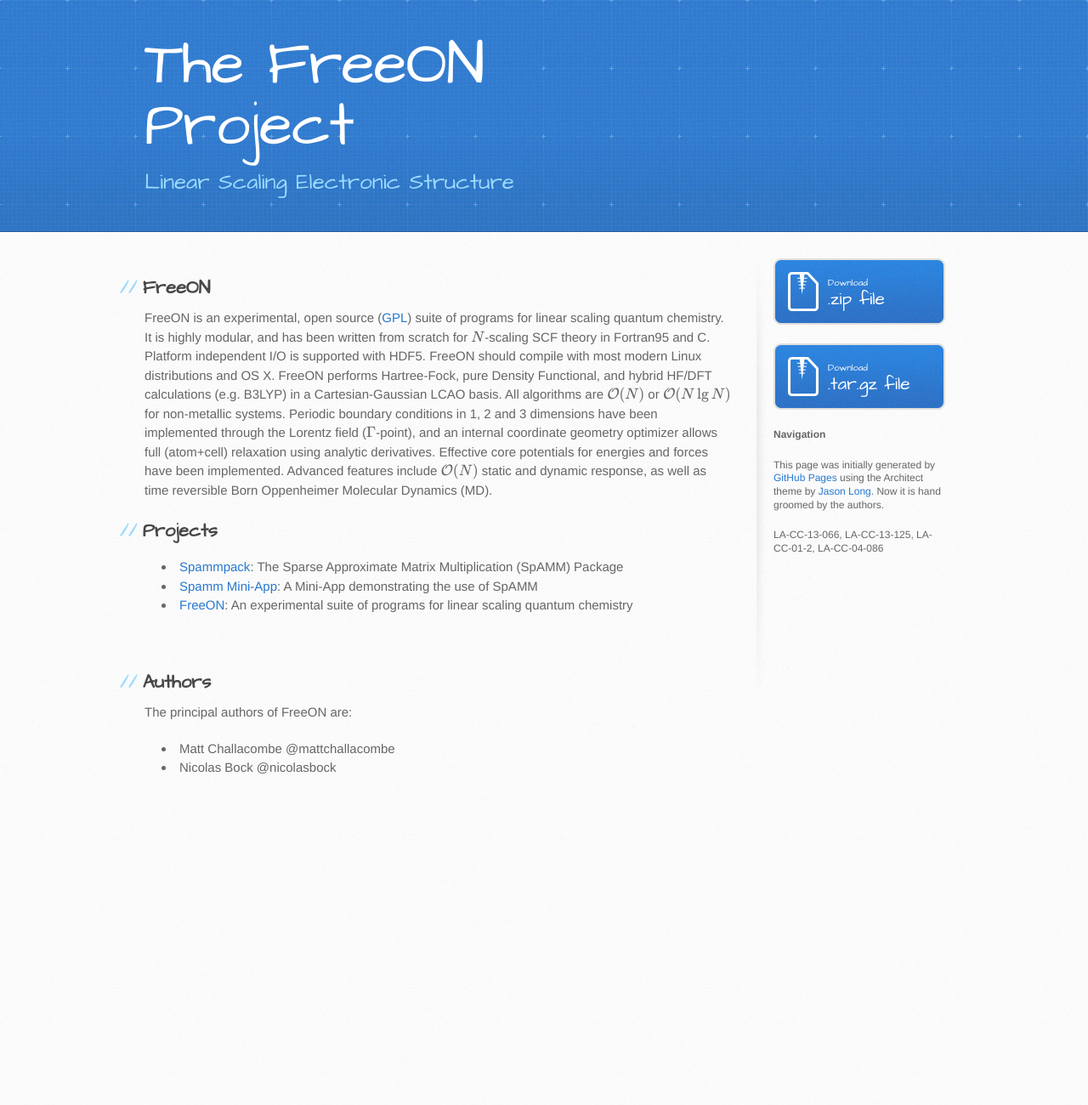
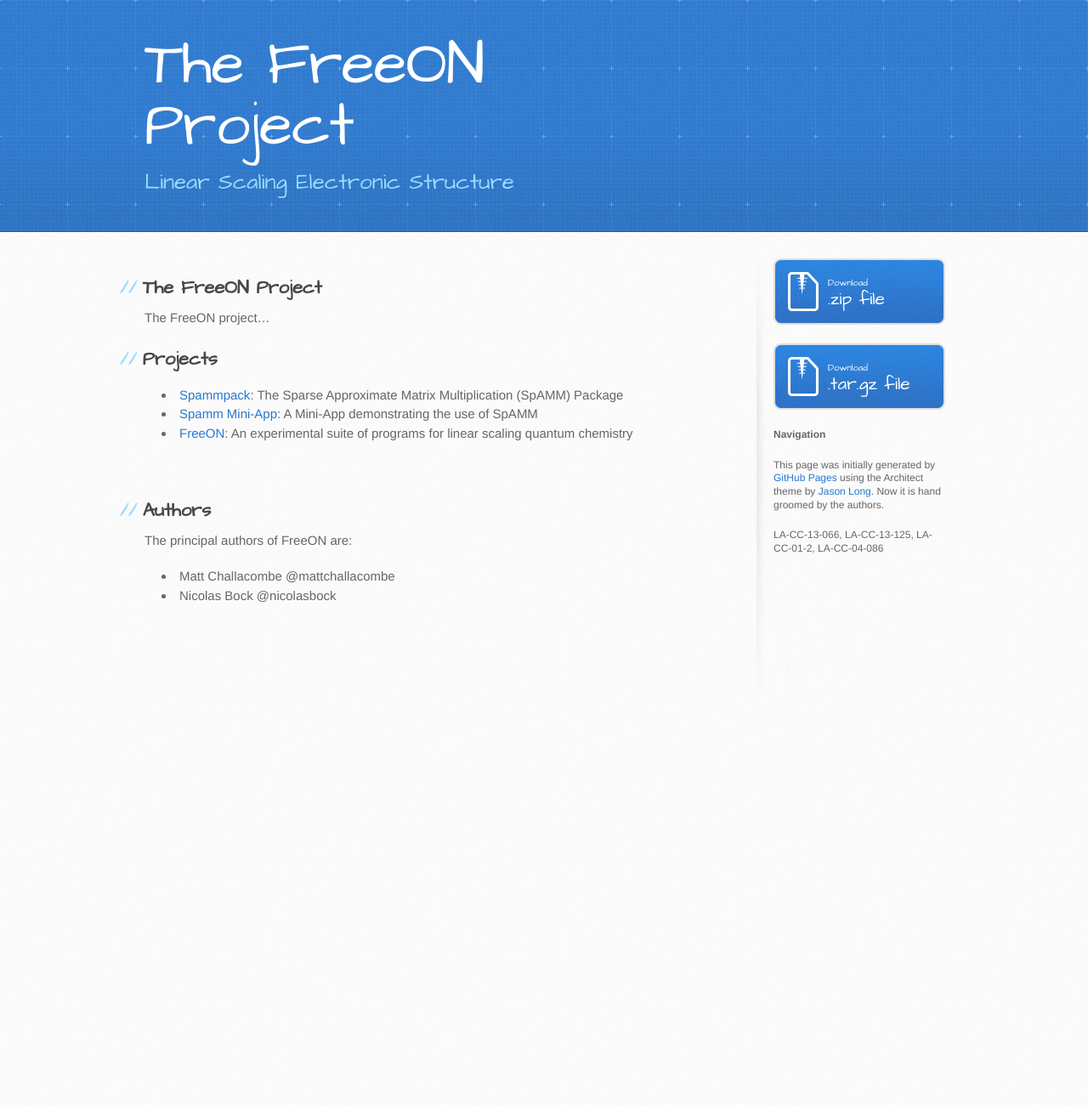
Before and after one commit to FreeON/freeon.github.io, a Jekyll site: the page built from index.md, in a window 1280 px wide. Shown: the whole page at 85% size. Built offline with Jekyll 4.4.1, drawn with Linux system fonts in a browser that asks for light colours; formulas are drawn with MathJax 3.

Commit message:
Update...

```diff
--- a/index.md
+++ b/index.md
@@ -3,24 +3,10 @@ layout: default
 title: The FreeON Project
 ---
 
-FreeON
-------
+The FreeON Project
+------------------
 
-FreeON is an experimental, open source
-([GPL](http://www.gnu.org/licenses/gpl.html)) suite of programs for linear
-scaling quantum chemistry. It is highly modular, and has been written from
-scratch for $$N$$-scaling SCF theory in Fortran95 and C. Platform independent I/O
-is supported with HDF5. FreeON should compile with most modern Linux
-distributions and OS X. FreeON performs Hartree-Fock, pure Density Functional,
-and hybrid HF/DFT calculations (e.g. B3LYP) in a Cartesian-Gaussian LCAO
-basis. All algorithms are $$\mathcal{O}(N)$$ or $$\mathcal{O}(N \lg N)$$ for
-non-metallic systems.  Periodic boundary conditions in 1, 2 and 3 dimensions
-have been implemented through the Lorentz field ($$\Gamma$$-point), and an
-internal coordinate geometry optimizer allows full (atom+cell) relaxation
-using analytic derivatives.  Effective core potentials for energies and forces
-have been implemented.  Advanced features include $$\mathcal{O}(N)$$ static
-and dynamic response, as well as time reversible Born Oppenheimer Molecular
-Dynamics (MD).
+The FreeON project...
 
 Projects
 ---------
```
